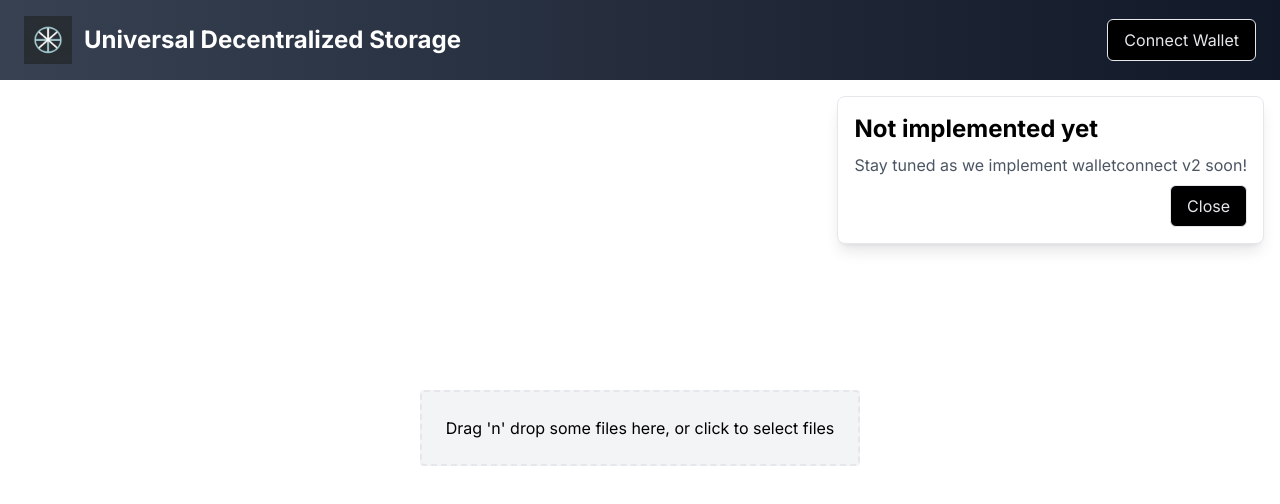
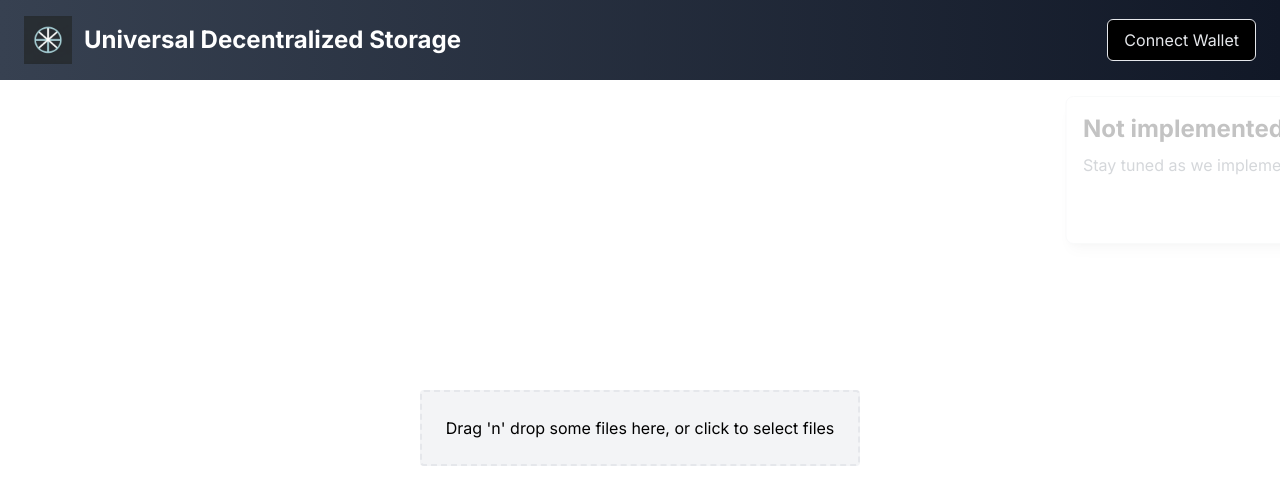
Before and after one commit to unid-store/dapp, a Next.js app: page / in a window 1280 px wide. Both pictures are taken after a click on the button "Connect Wallet". Shown: the top 504 px of the page. Built offline with nearby package versions, Linux system fonts and the light colour scheme.

Commit message:
reduce toast close timeout from 5s -> 2.5s.

```diff
--- a/components/feedback/WithToast.tsx
+++ b/components/feedback/WithToast.tsx
@@ -16,7 +16,7 @@ export const WithToast = ({
   children,
   title,
   subtitle,
-  timeout = 5000,
+  timeout = 2500,
 }: WithToastProps) => {
   const [isOpen, setIsOpen] = useState(false);
 
--- a/components/ui/Toast.tsx
+++ b/components/ui/Toast.tsx
@@ -10,12 +10,7 @@ interface ToastProps {
   timeout?: number; // timeout in milliseconds
 }
 
-export const Toast = ({
-  onClose,
-  title,
-  subtitle,
-  timeout = 2500,
-}: ToastProps) => {
+export const Toast = ({ onClose, title, subtitle, timeout }: ToastProps) => {
   useEffect(() => {
     const timer = setTimeout(() => {
       onClose(); // Automatically close the toast after the timeout
```
